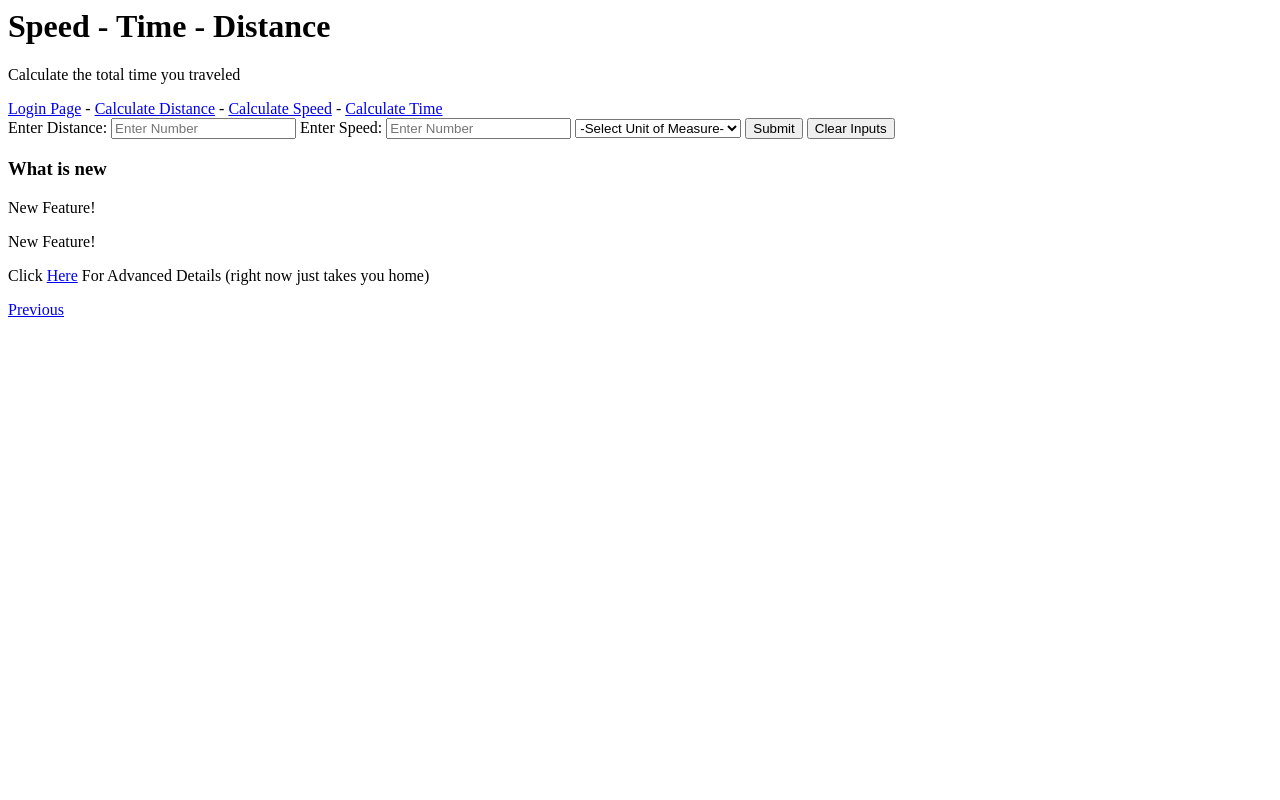
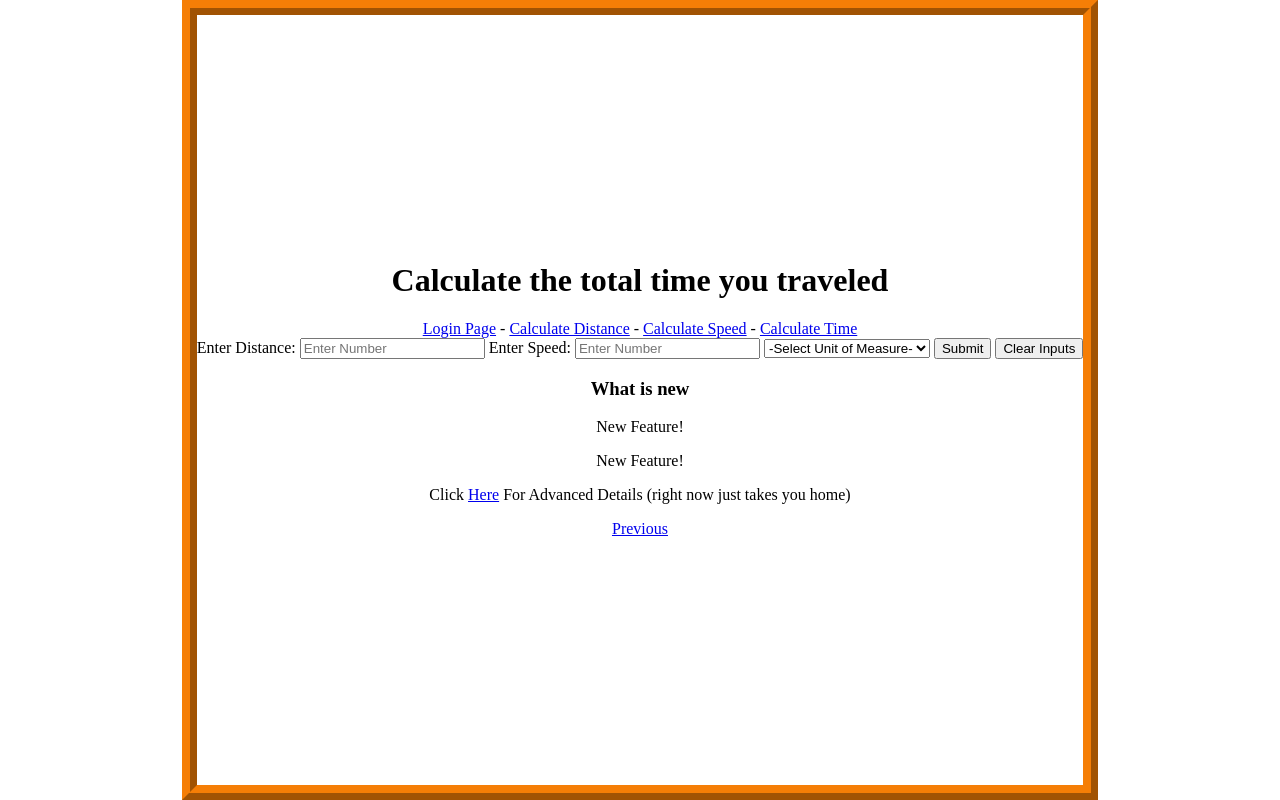
Before and after one commit to tylersnel/Speed-Distance-Time-Calculator, a Flask app: page /time in a window 1280 px wide. Run offline with Flask 2, Linux system fonts and the light colour scheme.

Commit message:
Added CSS styling

```diff
--- a/static/app.css
+++ b/static/app.css
@@ -0,0 +1,25 @@
+html, body {
+    height: 100%;
+}
+
+html {
+    display: table;
+    margin: auto;
+}
+
+body {
+    padding-top: -500px;
+    display: table-cell;
+    vertical-align: middle;
+    border: 4mm ridge rgb(245, 126, 6);
+    text-align: center;
+}
+
+img {
+    display: block;
+    margin-left: auto;
+    margin-right: auto }
+
+h1 {
+  text-align: center;
+}
--- a/templates/time.j2
+++ b/templates/time.j2
@@ -6,13 +6,14 @@
     <title>Time</title>
 </head>
 <body>
-    <h1>Speed -  Time - Distance</h1>
-    <p>Calculate the total time you traveled</p>
-    <div class="topnav"><a href="/">Login Page</a> - <a href="/distance">Calculate Distance</a> - <a href="/speed">Calculate Speed</a> - <a href="/time">Calculate Time</a></div>
 
         {%  if time_img %}
         <img src={{time_img}}>
         {% endif %}
+
+    <h1>Calculate the total time you traveled</h1>
+    <div class="topnav"><a href="/">Login Page</a> - <a href="/distance">Calculate Distance</a> - <a href="/speed">Calculate Speed</a> - <a href="/time">Calculate Time</a></div>
+
 
     <form id= "getDistance" action="/time" method="POST">
     <label for="distance"> Enter Distance: </label>
```
Also changed, not shown: templates/distance.j2 (+4 -4 lines), templates/speed.j2 (+4 -3 lines).
